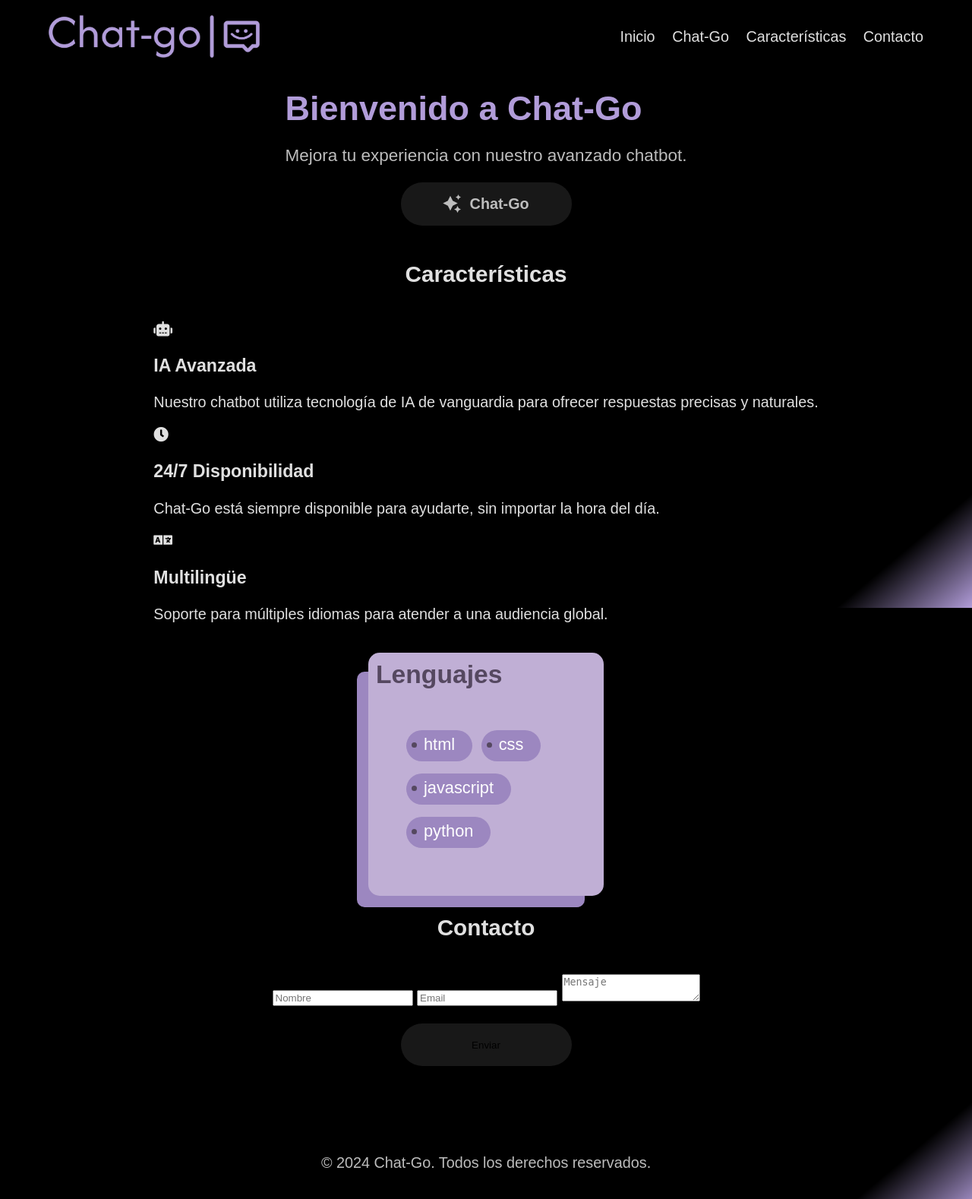
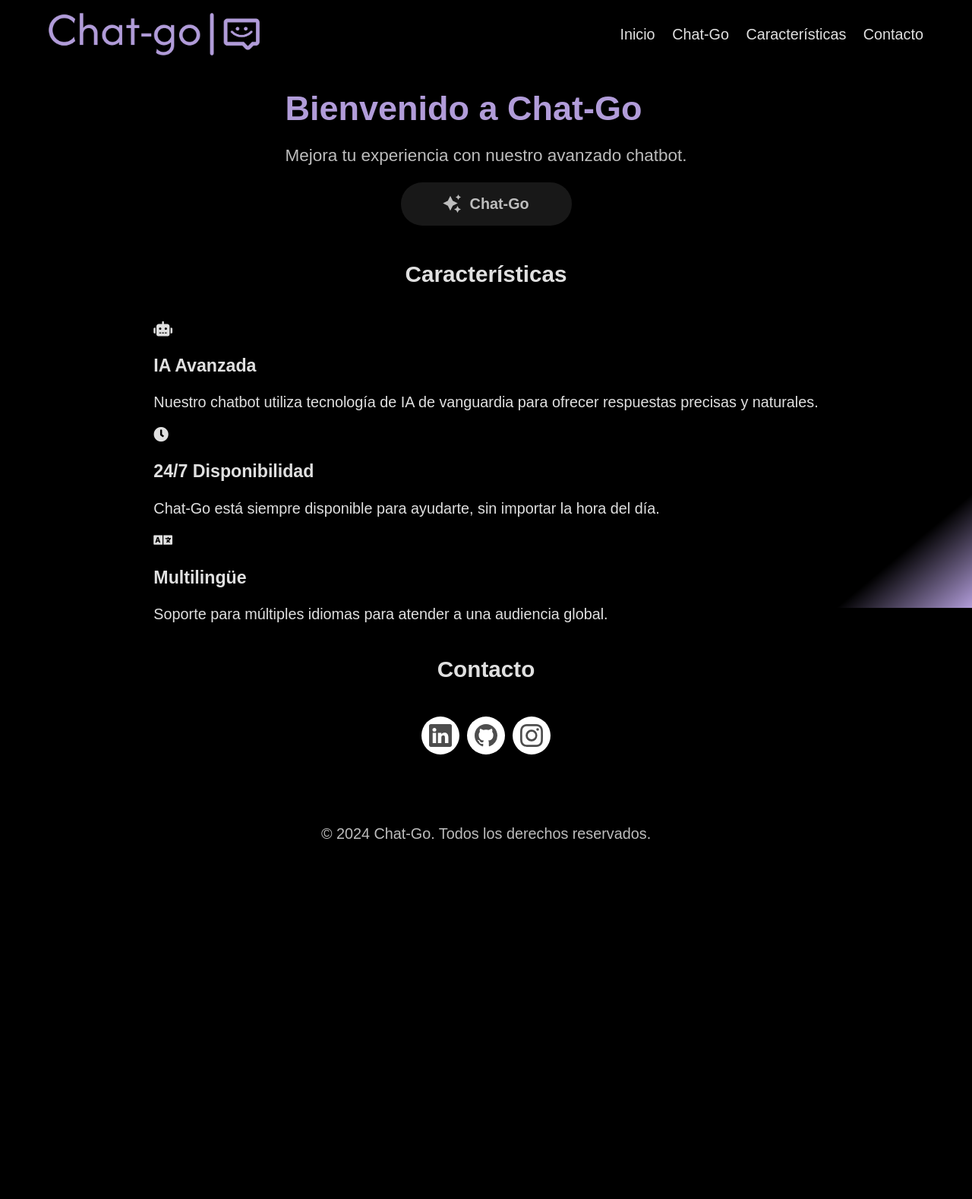
Before and after one commit to dart94/googlechat, a Flask app: page / in a window 1280 px wide. Shown: the whole page at 76% size. After the commit the page ends 1104 px from the top, so only its background shows below. Run offline with Flask 3, Linux system fonts and the light colour scheme; some web fonts are replaced.

Commit message:
se agregan redes sociales

```diff
--- a/static/styles.css
+++ b/static/styles.css
@@ -35,7 +35,7 @@
     top: 0;
     left: 0;
     right: 0;
-    background-color: rgba(0, 0, 0, 0.5); /* Hacemos el header semi-transparente */
+    background-color: rgba(0, 0, 0, 0.5);
     padding: 0.9375rem 5%;
     box-shadow: 0 0.25rem 0.375rem rgba(0,0,0,0.3);
     z-index: 1000;
@@ -423,60 +423,113 @@
     }
 }
 
+ul {
+    list-style: none;
+    padding: 0;
+    margin: 0;
+}
 
-/* From Uiverse.io by Shreya-3107 */
-.card {
-    width: 290px;
-    height: 300px;
-    background: #c0afd5;
-    padding: 10px;
+.example-2 {
     display: flex;
+    justify-content: center;
+    align-items: center;
     flex-wrap: wrap;
-    color: #554860;
-    border-radius: 15px;
-    box-shadow: -20px 20px 0px -5px #9c87c0;
-  }
+    gap: 10px;
+}
 
-  .title {
-    font-weight: 900;
-    font-size: 1.7em;
-  }
+.example-2 .icon-content {
+    position: relative;
+}
 
-  .tag__name {
-    display: inline-block;
+.example-2 .icon-content .tooltip {
+    position: absolute;
+    top: -30px;
+    left: 50%;
+    transform: translateX(-50%);
     color: #fff;
-    font-size: 1.1em;
-    background-color: #9c87c0;
-    padding: 6px 23px 9px;
-    border-radius: 70em;
-    margin: 8px 6px 8px 0;
-    margin-left: 0px;
+    padding: 6px 10px;
+    border-radius: 5px;
+    opacity: 0;
+    visibility: hidden;
+    font-size: 14px;
+    transition: all 0.3s ease;
+    white-space: nowrap;
+}
+
+.example-2 .icon-content:hover .tooltip {
+    opacity: 1;
+    visibility: visible;
+    top: -50px;
+}
+
+.example-2 .icon-content a {
     position: relative;
-    text-transform: lowercase;
-    cursor: pointer;
+    overflow: hidden;
+    display: flex;
+    justify-content: center;
+    align-items: center;
+    width: 50px;
+    height: 50px;
+    border-radius: 50%;
+    color: #4d4d4d;
+    background-color: #fff;
     transition: all 0.3s ease-in-out;
-  }
+}
 
-  .tag__name::before {
-    content: "";
-    display: inline-block;
+.example-2 .icon-content a:hover {
+    box-shadow: 3px 2px 45px 0px rgb(0 0 0 / 12%);
+}
+
+.example-2 .icon-content a svg {
+    position: relative;
+    z-index: 1;
+    width: 30px;
+    height: 30px;
+}
+
+.example-2 .icon-content a:hover {
+    color: white;
+}
+
+.example-2 .icon-content a .filled {
     position: absolute;
-    top: 40%;
-    width: 7px;
-    height: 7px;
-    border-radius: 50%;
-    background: #554860;
-  }
+    top: auto;
+    bottom: 0;
+    left: 0;
+    width: 100%;
+    height: 0;
+    background-color: #000;
+    transition: all 0.3s ease-in-out;
+}
 
-  .tag__name::before {
-    left: 7px;
-  }
+.example-2 .icon-content a:hover .filled {
+    height: 100%;
+}
 
-  .tag__name::after {
-    right: 7px;
-  }
+.example-2 .icon-content a[data-social="linkedin"] .filled,
+.example-2 .icon-content a[data-social="linkedin"] ~ .tooltip {
+    background-color: #0274b3;
+}
 
-  .tag__name:hover {
-    transform: scale(1.1);
-    background-color: #9c87c0;
-  }
+.example-2 .icon-content a[data-social="github"] .filled,
+.example-2 .icon-content a[data-social="github"] ~ .tooltip {
+    background-color: #24262a;
+}
+
+.example-2 .icon-content a[data-social="instagram"] .filled,
+.example-2 .icon-content a[data-social="instagram"] ~ .tooltip {
+    background: linear-gradient(
+        45deg,
+        #405de6,
+        #5b51db,
+        #b33ab4,
+        #c135b4,
+        #e1306c,
+        #fd1f1f
+    );
+}
+
+.example-2 .icon-content a[data-social="youtube"] .filled,
+.example-2 .icon-content a[data-social="youtube"] ~ .tooltip {
+    background-color: #ff0000;
+}
--- a/templates/index.html
+++ b/templates/index.html
@@ -35,24 +35,7 @@
             </div>
         </section>
 
-        <section id="chat" class="content-section">
-            <div id="chatbot" class="chat-section">
-                <div class="chat-container">
-                    <div class="chat-header">
-                        Chat-Go
-                    </div>
-                    <div id="messages"></div>
-                    <div class="input-area">
-                        <input type="text" id="user_input" placeholder="Escribe tu pregunta aquí...">
-                        <button id="send-button">
-                            <i class="fas fa-paper-plane"></i>
-                        </button>
-                    </div>
-                </div>
-            </div>
-        </section>
-
-        <section id="features" class="content-section">
+                <section id="features" class="content-section">
             <h2>Características</h2>
             <div class="features-container">
                 <div class="feature">
@@ -71,28 +54,99 @@
                     <p>Soporte para múltiples idiomas para atender a una audiencia global.</p>
                 </div>
             </div>
-            <div class="card">
-                <span class="title">Lenguajes</span>
-                <div class="card__tags">
-                  <ul class="tag">
-                    <li class="tag__name">HTML</li>
-                    <li class="tag__name">CSS</li>
-                    <li class="tag__name">JavaScript</li>
-                    <li class="tag__name">Python</li>
-                  </ul>
+        </section>
+
+        <section id="chat" class="content-section">
+            <div id="chatbot" class="chat-section">
+                <div class="chat-container">
+                    <div class="chat-header">
+                        Chat-Go
+                    </div>
+                    <div id="messages"></div>
+                    <div class="input-area">
+                        <input type="text" id="user_input" placeholder="Escribe tu pregunta aquí...">
+                        <button id="send-button">
+                            <i class="fas fa-paper-plane"></i>
+                        </button>
+                    </div>
                 </div>
-              </div>
+            </div>
+        </section>
 
-        </section>
+
 
         <section id="contact" class="content-section">
             <h2>Contacto</h2>
-            <form class="contact-form">
-                <input type="text" placeholder="Nombre" required>
-                <input type="email" placeholder="Email" required>
-                <textarea placeholder="Mensaje" required></textarea>
-                <button type="submit" class="btn">Enviar</button>
-            </form>
+            <ul class="example-2">
+                <li class="icon-content">
+                  <a
+                    href="https://www.linkedin.com/in/diego-rivera-torrero-053932129/" target="_blank"
+                    aria-label="LinkedIn"
+                    data-social="linkedin"
+                  >
+                    <div class="filled"></div>
+                    <svg
+                      xmlns="http://www.w3.org/2000/svg"
+                      width="16"
+                      height="16"
+                      fill="currentColor"
+                      class="bi bi-linkedin"
+                      viewBox="0 0 16 16"
+                      xml:space="preserve"
+                    >
+                      <path
+                        d="M0 1.146C0 .513.526 0 1.175 0h13.65C15.474 0 16 .513 16 1.146v13.708c0 .633-.526 1.146-1.175 1.146H1.175C.526 16 0 15.487 0 14.854zm4.943 12.248V6.169H2.542v7.225zm-1.2-8.212c.837 0 1.358-.554 1.358-1.248-.015-.709-.52-1.248-1.342-1.248S2.4 3.226 2.4 3.934c0 .694.521 1.248 1.327 1.248zm4.908 8.212V9.359c0-.216.016-.432.08-.586.173-.431.568-.878 1.232-.878.869 0 1.216.662 1.216 1.634v3.865h2.401V9.25c0-2.22-1.184-3.252-2.764-3.252-1.274 0-1.845.7-2.165 1.193v.025h-.016l.016-.025V6.169h-2.4c.03.678 0 7.225 0 7.225z"
+                        fill="currentColor"
+                      ></path>
+                    </svg>
+                  </a>
+                  <div class="tooltip">LinkedIn</div>
+                </li>
+                <li class="icon-content">
+                  <a href="https://github.com/dart94" target="_blank" aria-label="GitHub" data-social="github">
+                    <div class="filled"></div>
+                    <svg
+                      xmlns="http://www.w3.org/2000/svg"
+                      width="16"
+                      height="16"
+                      fill="currentColor"
+                      class="bi bi-github"
+                      viewBox="0 0 16 16"
+                      xml:space="preserve"
+                    >
+                      <path
+                        d="M8 0C3.58 0 0 3.58 0 8c0 3.54 2.29 6.53 5.47 7.59.4.07.55-.17.55-.38 0-.19-.01-.82-.01-1.49-2.01.37-2.53-.49-2.69-.94-.09-.23-.48-.94-.82-1.13-.28-.15-.68-.52-.01-.53.63-.01 1.08.58 1.23.82.72 1.21 1.87.87 2.33.66.07-.52.28-.87.51-1.07-1.78-.2-3.64-.89-3.64-3.95 0-.87.31-1.59.82-2.15-.08-.2-.36-1.02.08-2.12 0 0 .67-.21 2.2.82.64-.18 1.32-.27 2-.27s1.36.09 2 .27c1.53-1.04 2.2-.82 2.2-.82.44 1.1.16 1.92.08 2.12.51.56.82 1.27.82 2.15 0 3.07-1.87 3.75-3.65 3.95.29.25.54.73.54 1.48 0 1.07-.01 1.93-.01 2.2 0 .21.15.46.55.38A8.01 8.01 0 0 0 16 8c0-4.42-3.58-8-8-8"
+                        fill="currentColor"
+                      ></path>
+                    </svg>
+                  </a>
+                  <div class="tooltip">GitHub</div>
+                </li>
+                <li class="icon-content">
+                  <a
+                    href="https://www.instagram.com/diegoriverat_/" target="_blank"
+                    aria-label="Instagram"
+                    data-social="instagram"
+                  >
+                    <div class="filled"></div>
+                    <svg
+                      xmlns="http://www.w3.org/2000/svg"
+                      width="16"
+                      height="16"
+                      fill="currentColor"
+                      class="bi bi-instagram"
+                      viewBox="0 0 16 16"
+                      xml:space="preserve"
+                    >
+                      <path
+                        d="M8 0C5.829 0 5.556.01 4.703.048 3.85.088 3.269.222 2.76.42a3.9 3.9 0 0 0-1.417.923A3.9 3.9 0 0 0 .42 2.76C.222 3.268.087 3.85.048 4.7.01 5.555 0 5.827 0 8.001c0 2.172.01 2.444.048 3.297.04.852.174 1.433.372 1.942.205.526.478.972.923 1.417.444.445.89.719 1.416.923.51.198 1.09.333 1.942.372C5.555 15.99 5.827 16 8 16s2.444-.01 3.298-.048c.851-.04 1.434-.174 1.943-.372a3.9 3.9 0 0 0 1.416-.923c.445-.445.718-.891.923-1.417.197-.509.332-1.09.372-1.942C15.99 10.445 16 10.173 16 8s-.01-2.445-.048-3.299c-.04-.851-.175-1.433-.372-1.941a3.9 3.9 0 0 0-.923-1.417A3.9 3.9 0 0 0 13.24.42c-.51-.198-1.092-.333-1.943-.372C10.443.01 10.172 0 7.998 0zm-.717 1.442h.718c2.136 0 2.389.007 3.232.046.78.035 1.204.166 1.486.275.373.145.64.319.92.599s.453.546.598.92c.11.281.24.705.275 1.485.039.843.047 1.096.047 3.231s-.008 2.389-.047 3.232c-.035.78-.166 1.203-.275 1.485a2.5 2.5 0 0 1-.599.919c-.28.28-.546.453-.92.598-.28.11-.704.24-1.485.276-.843.038-1.096.047-3.232.047s-2.39-.009-3.233-.047c-.78-.036-1.203-.166-1.485-.276a2.5 2.5 0 0 1-.92-.598 2.5 2.5 0 0 1-.6-.92c-.109-.281-.24-.705-.275-1.485-.038-.843-.046-1.096-.046-3.233s.008-2.388.046-3.231c.036-.78.166-1.204.276-1.486.145-.373.319-.64.599-.92s.546-.453.92-.598c.282-.11.705-.24 1.485-.276.738-.034 1.024-.044 2.515-.045zm4.988 1.328a.96.96 0 1 0 0 1.92.96.96 0 0 0 0-1.92m-4.27 1.122a4.109 4.109 0 1 0 0 8.217 4.109 4.109 0 0 0 0-8.217m0 1.441a2.667 2.667 0 1 1 0 5.334 2.667 2.667 0 0 1 0-5.334"
+                        fill="currentColor"
+                      ></path>
+                    </svg>
+                  </a>
+                  <div class="tooltip">Instagram</div>
+                </li>
+              </ul>
         </section>
 
     </main>
```
